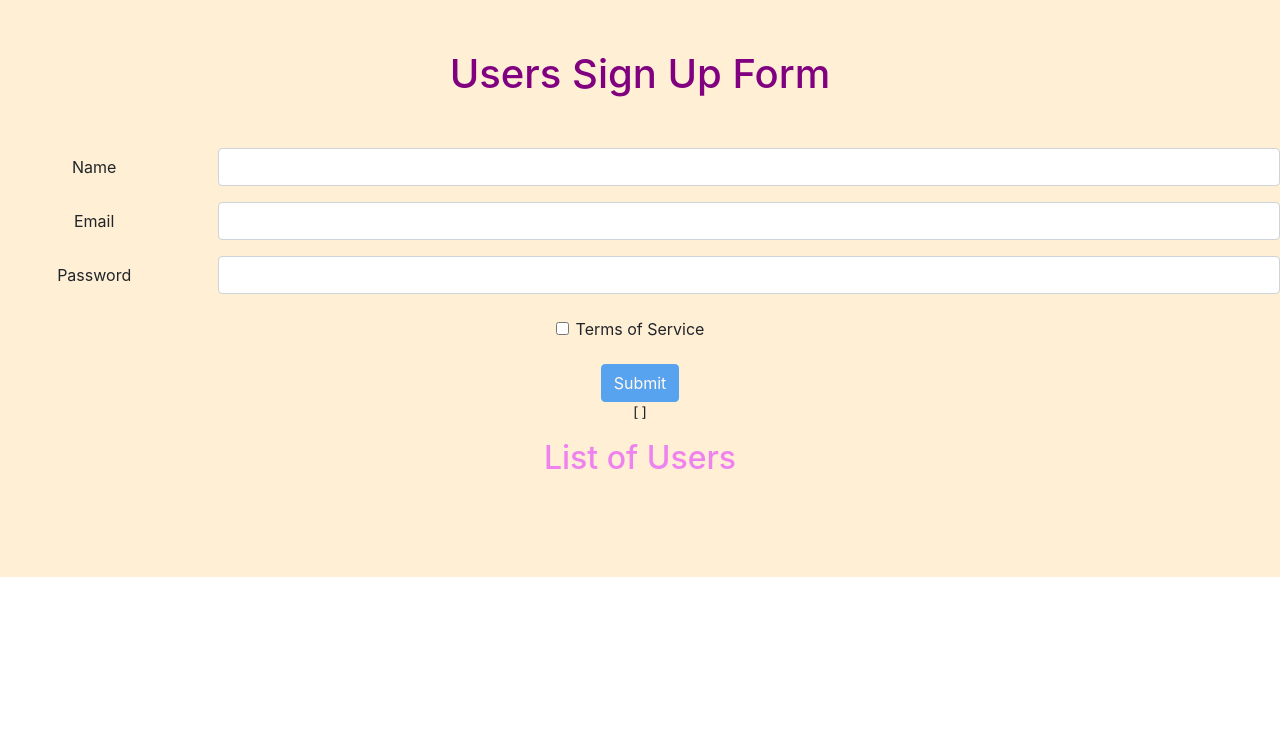
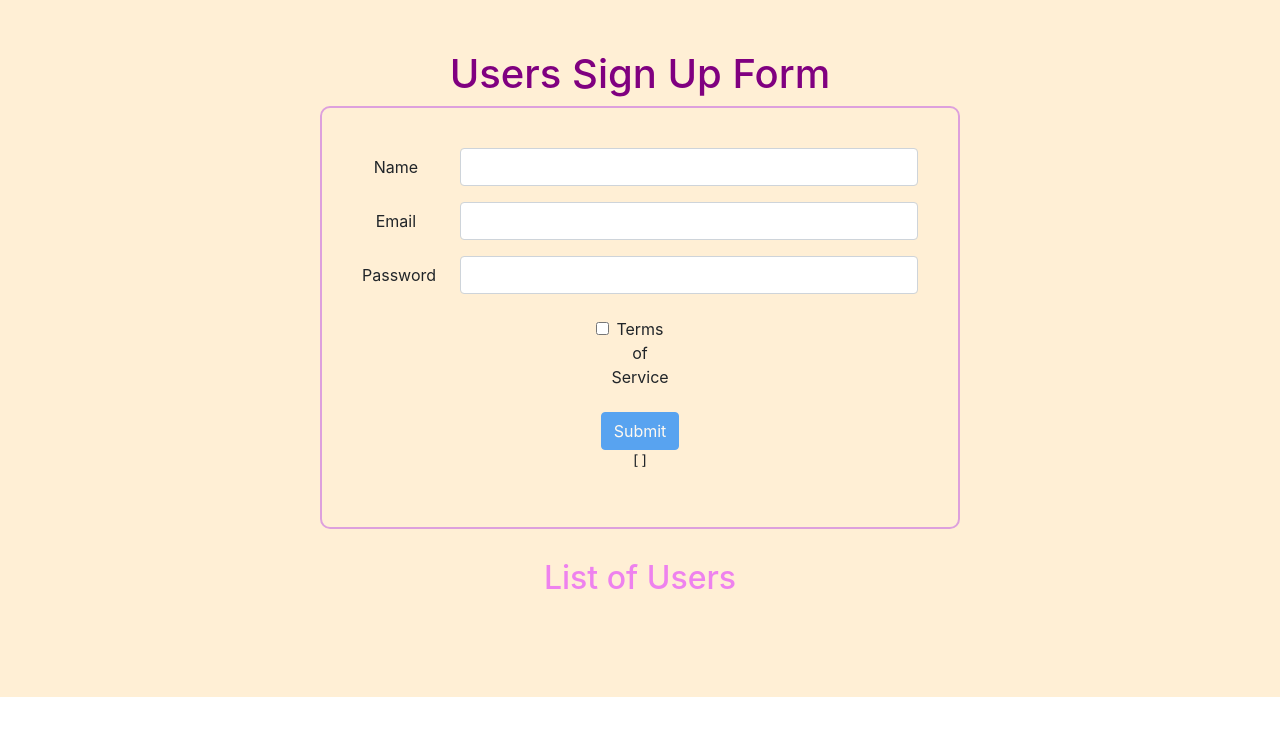
Before and after one commit to maribelcuales/User-Onboarding, a React (Create React App) app in the folder user-onboarding/: page / in a window 1280 px wide. Shown: the top 736 px of the page. Built offline with nearby package versions, Linux system fonts and the light colour scheme.

Commit message:
Added css styling to form div container.

```diff
--- a/user-onboarding/src/Components/styles.css
+++ b/user-onboarding/src/Components/styles.css
@@ -1,5 +1,12 @@
 .div-container {
-  display: flex;
+  display: inline-flex;
   flex-direction: column;
-  margin-top: 50px;
+  border: 2px solid plum;
+  border-radius: 10px;
+  box-shadow: 30px;
+  width: 50%;
+  height: auto;
+  padding: 40px;
+  margin: auto;
+  margin-bottom: 30px;
 };
```
